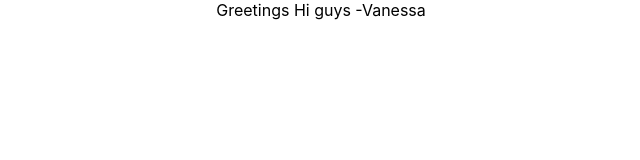
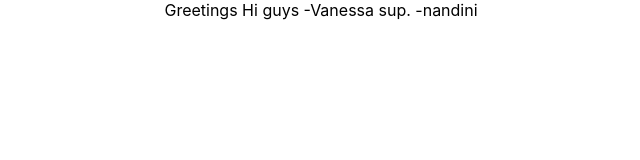
Before and after one commit to BalinVanessa/group-project-web-app, a React (Create React App) app: page / in a window 1280 px wide. Shown: the top 160 px of the page, without its empty margins (319-959 px from the left). Built offline with nearby package versions, Linux system fonts and the light colour scheme.

Commit message:
test - nandini

```diff
--- a/src/App.js
+++ b/src/App.js
@@ -6,6 +6,7 @@ function App() {
     <div className="App">
       Greetings
       Hi guys -Vanessa
+      sup. -nandini
     </div>
 
   );
```
